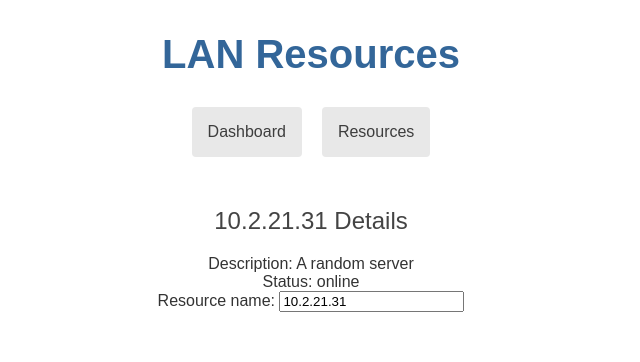
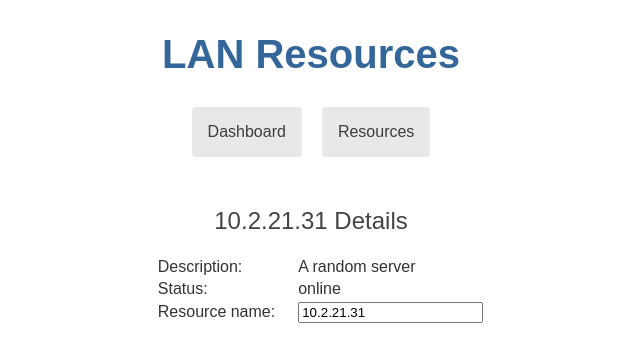
Before and after one commit to jtroo/resource-aggregator, an Angular app in the folder public/: page /detail/10.2.21.31 in a window 1280 px wide. Shown: the top 362 px of the page, without its empty margins (329-969 px from the left). Built offline with nearby package versions, Linux system fonts and the light colour scheme.

Commit message:
Improve detailed page formatting

```diff
--- a/public/src/app/resource-detail/resource-detail.component.css
+++ b/public/src/app/resource-detail/resource-detail.component.css
@@ -0,0 +1,8 @@
+table {
+  margin:auto;
+}
+
+td {
+  text-align: left;
+  padding-left: 20px;
+}
--- a/public/src/app/resource-detail/resource-detail.component.html
+++ b/public/src/app/resource-detail/resource-detail.component.html
@@ -1,10 +1,18 @@
 <div *ngIf="resource">
+
   <h2>{{resource.name | uppercase}} Details</h2>
-  <div><span>Description: </span>{{resource.description}}</div>
-  <div><span>Status: </span>{{resource.status}}</div>
-  <div>
-    <label for="resource-name">Resource name: </label>
-    <input id="resource-name" [(ngModel)]="resource.name" placeholder="name">
-  </div>
+
+  <table>
+    <tr>
+      <td>Description:</td><td>{{resource.description}}</td>
+    </tr>
+    <tr
+      ><td>Status:</td><td>{{resource.status}}</td>
+    </tr>
+    <tr>
+      <td><label for="resource-name">Resource name: </label></td>
+      <td><input id="resource-name" [(ngModel)]="resource.name" placeholder="name"></td>
+    </tr>
+  </table>
 
 </div>
```
